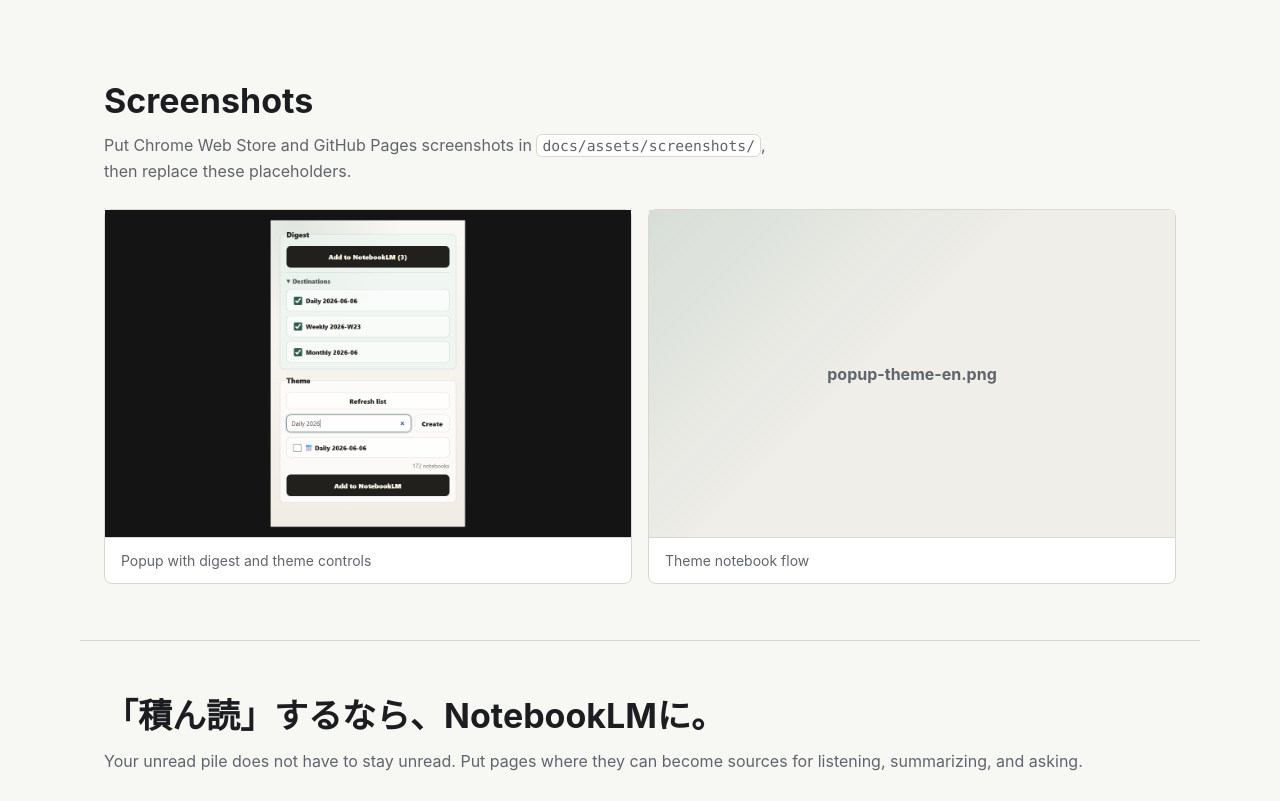
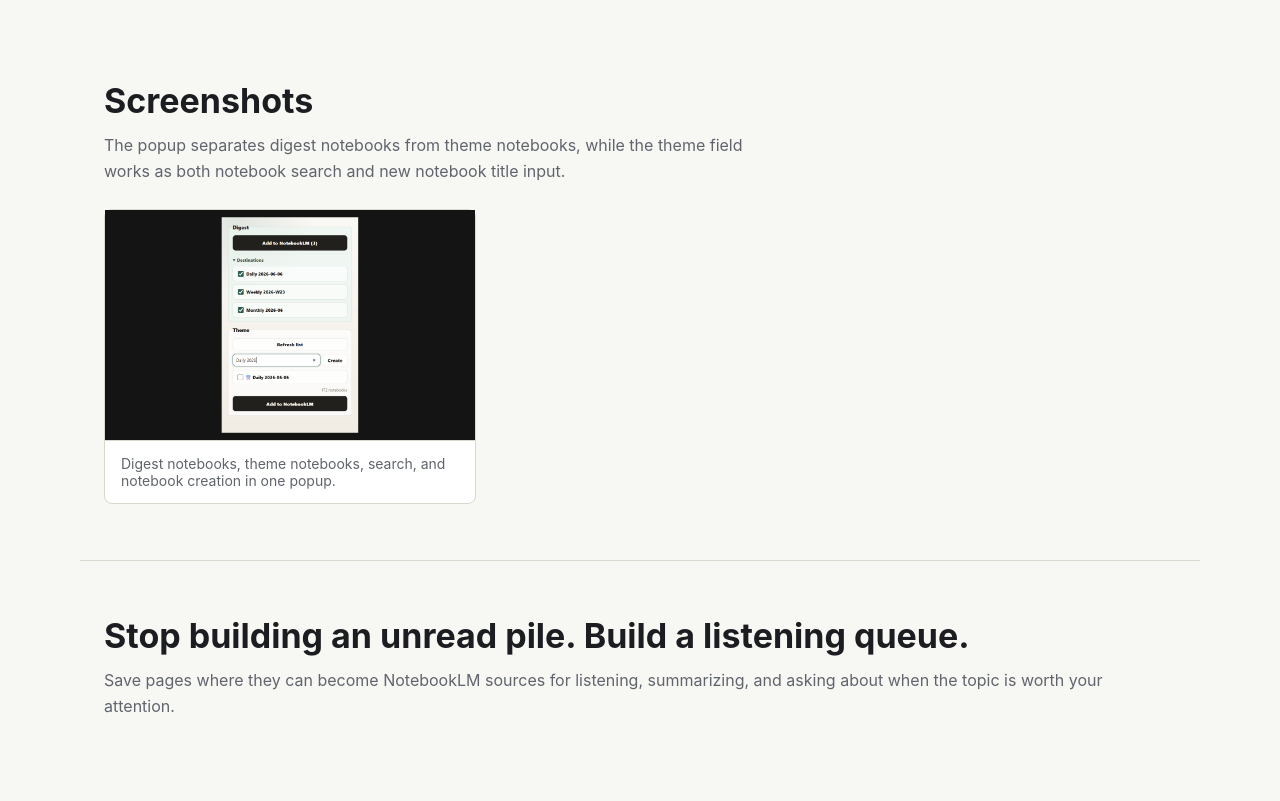
Before and after one commit to x013318908/Read-Later-Is-Broken, a website built with Vite: page docs/index.html in a window 1280 px wide. Shown: the part 1980-2781 px from the top of the page. Built offline with nearby package versions, Linux system fonts and the light colour scheme.

Commit message:
Polish GitHub Pages English landing page

```diff
--- a/docs/assets/styles/pages.css
+++ b/docs/assets/styles/pages.css
@@ -115,13 +115,6 @@
   line-height: 1.25;
 }
 
-.hero .concept-line {
-  margin-top: 14px;
-  color: var(--text);
-  font-size: 17px;
-  font-weight: 700;
-}
-
 .actions {
   flex-wrap: wrap;
   gap: 12px;
@@ -149,6 +142,14 @@
 
 .button.primary:hover {
   background: var(--accent-strong);
+}
+
+.button.is-disabled {
+  cursor: default;
+}
+
+.button.is-disabled:hover {
+  background: var(--accent);
 }
 
 .button.secondary {
@@ -271,6 +272,10 @@
   grid-template-columns: repeat(2, minmax(0, 1fr));
 }
 
+.single-screenshot {
+  max-width: 760px;
+}
+
 .screenshot-image {
   display: block;
   width: 100%;
@@ -278,18 +283,6 @@
   border-bottom: 1px solid var(--line);
   background: #151515;
   object-fit: contain;
-}
-
-.screenshot-placeholder {
-  display: grid;
-  aspect-ratio: 16 / 10;
-  place-items: center;
-  border-bottom: 1px solid var(--line);
-  background:
-    linear-gradient(135deg, rgba(37, 107, 93, 0.12), transparent 45%),
-    var(--surface-soft);
-  color: var(--muted);
-  font-weight: 700;
 }
 
 figcaption {
--- a/docs/index.html
+++ b/docs/index.html
@@ -31,15 +31,14 @@
         <div class="hero-copy">
           <h1>Read later is broken.</h1>
           <p class="hero-lead">Listen first. Ask later.</p>
-          <p class="concept-line" lang="ja">「あとで読む」は読まれない。まず聴き、つぎに問う。</p>
           <p>
             Read Later Is Broken sends the current page to your NotebookLM notebooks,
-            so unread pages become sources you can revisit through Deep Dives and
-            follow-up questions.
+            so unread pages become NotebookLM sources, ready for Deep Dives and
+            follow-up questions when they matter.
           </p>
           <div class="actions">
-            <a class="button primary" href="https://github.com/x013318908/Read-Later-Is-Broken">View on GitHub</a>
-            <a class="button secondary" href="#screenshots">See screenshots</a>
+            <span class="button primary is-disabled" aria-disabled="true">Coming soon</span>
+            <a class="button secondary" href="https://github.com/x013318908/Read-Later-Is-Broken">View on GitHub</a>
           </div>
           <p class="disclaimer">This project is not affiliated with Google or NotebookLM.</p>
         </div>
@@ -146,32 +145,28 @@
         <div class="section-heading">
           <h2>Screenshots</h2>
           <p>
-            Put Chrome Web Store and GitHub Pages screenshots in
-            <code>docs/assets/screenshots/</code>, then replace these placeholders.
+            The popup separates digest notebooks from theme notebooks, while the theme field
+            works as both notebook search and new notebook title input.
           </p>
         </div>
-        <div class="screenshot-grid">
+        <div class="screenshot-grid single-screenshot">
           <figure>
             <img
               class="screenshot-image"
               src="./assets/screenshots/screenshot_01.png"
               alt="Read Later Is Broken popup with digest and theme notebook controls"
             />
-            <figcaption>Popup with digest and theme controls</figcaption>
-          </figure>
-          <figure>
-            <div class="screenshot-placeholder">popup-theme-en.png</div>
-            <figcaption>Theme notebook flow</figcaption>
+            <figcaption>Digest notebooks, theme notebooks, search, and notebook creation in one popup.</figcaption>
           </figure>
         </div>
       </section>
 
       <section class="section status">
         <div>
-          <h2 lang="ja">「積ん読」するなら、NotebookLMに。</h2>
+          <h2>Stop building an unread pile. Build a listening queue.</h2>
           <p>
-            Your unread pile does not have to stay unread. Put pages where they can become
-            sources for listening, summarizing, and asking.
+            Save pages where they can become NotebookLM sources for listening, summarizing,
+            and asking about when the topic is worth your attention.
           </p>
         </div>
       </section>
```
